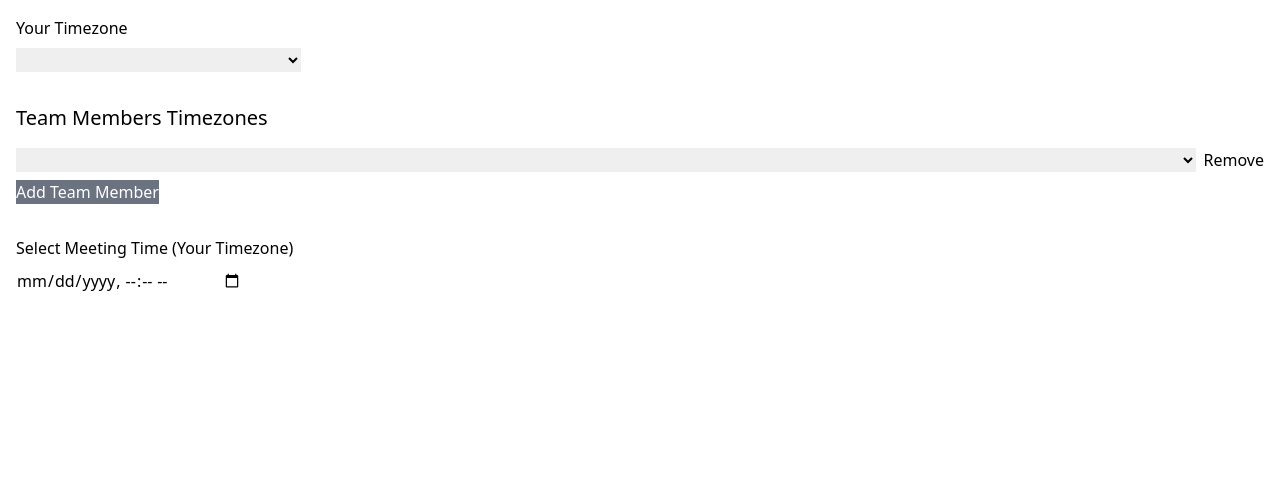
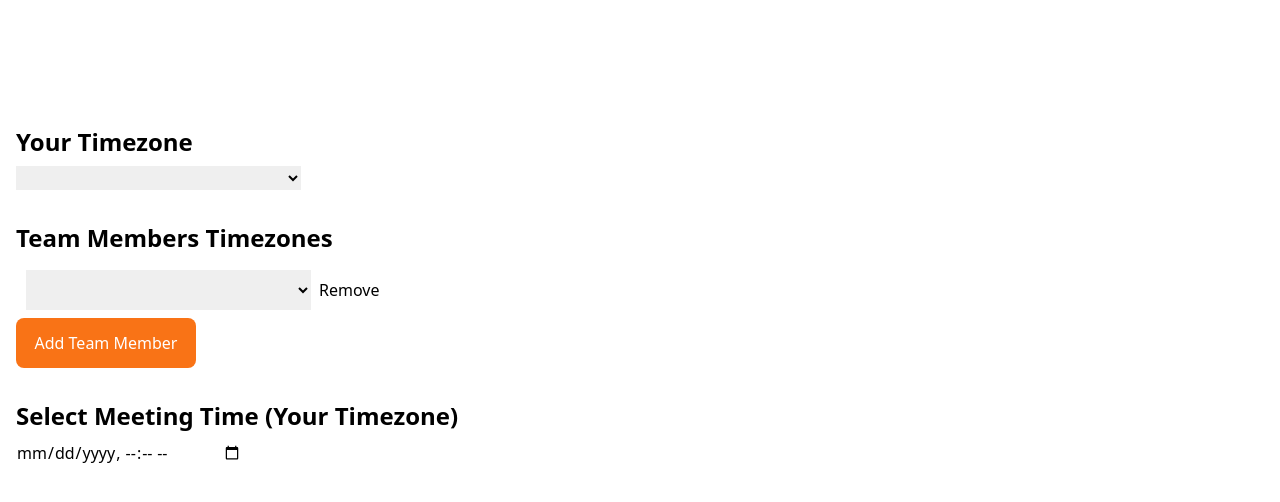
Before and after one commit to Ollatomiwa/timezone-converter, a Nuxt app: page /converter in a window 1280 px wide. Shown: the top 502 px of the page. Built offline with nearby package versions, Linux system fonts and the light colour scheme.

Commit message:
utctimezone error fix with updated library name

```diff
--- a/pages/converter.vue
+++ b/pages/converter.vue
@@ -1,8 +1,8 @@
 <template>
-    <div class="container mx-auto p-4">
+  <div class="container mx-auto p-4 sm:h-[420px]  lg:text-left sm:text-center ">
     <!-- User Timezone Selection -->
-      <div class="mb-8">
-        <label class="block mb-2">Your Timezone</label>
+    <div class="mb-8 ">
+      <label class="block mb-2  font-bold text-2xl lg:pt-[50px] md:mt-[60px]">Your Timezone</label>
       <select v-model="userTimezone" class="select select-bordered">
         <option v-for="tz in timezones" :key="tz" :value="tz">{{ tz }}</option>
       </select>
@@ -10,19 +10,32 @@
 
     <!-- Team Members Timezones -->
     <div class="mb-8">
-        <h3 class="text-xl mb-4">Team Members Timezones</h3>
-        <div v-for="(member, index) in teamMembers" :key="index" class="flex gap-2 mb-2">
+      <h3 class="text-2xl mb-4 font-bold">Team Members Timezones</h3>
+      <div
+        v-for="(member, index) in teamMembers"
+        :key="index"
+        class="flex gap-2 mb-2 w-[120px] lg:h-[40px] md:h-[40px] lg:ml-[10px] md:ml-[200px]  "
+      >
         <select v-model="member.timezone" class="select select-bordered flex-1">
-            <option v-for="tz in timezones" :key="tz" :value="tz">{{ tz }}</option>
+          <option v-for="tz in timezones" :key="tz" :value="tz">
+            {{ tz }}
+          </option>
         </select>
-          <button @click="removeMember(index)" class="btn btn-error">Remove</button>
+        <button @click="removeMember(index)" class="btn btn-error">
+          Remove
+        </button>
       </div>
-        <button @click="addMember" class="btn btn-secondary bg-gray-500 text-white">Add Team Member</button>
+      <button
+        @click="addMember"
+        class="btn rounded-lg w-[180px] h-[50px]  bg-orange-500 text-white hover:bg-orange"
+      >
+        Add Team Member
+      </button>
     </div>
 
     <!-- Meeting Time Selection -->
     <div class="mb-8">
-        <label class="block mb-2">Select Meeting Time (Your Timezone)</label>
+      <label class="block mb-2 font-bold text-2xl">Select Meeting Time (Your Timezone)</label>
       <input
         type="datetime-local"
         v-model="meetingTime"
@@ -31,78 +44,95 @@
     </div>
 
     <!-- Results Display -->
-      <div v-if="meetingTime" class="bg-gray-600 p-4 rounded-lg">
+    <div v-if="meetingTime" class="bg-gray-600 p-4 rounded-lg max-w-[600px] lg:ml-[1px] md:ml-[110px]">
       <h3 class="text-xl mb-4 text-white">Meeting Times</h3>
       <div class="mb-4">
-          <pre class="bg-base-100 p-4 rounded text-white text-3xl" >{{ messageContent }}</pre>
+        <pre class="bg-base-100 p-4 rounded text-white text-xl">{{
+          messageContent
+        }}</pre>
       </div>
       <div class="flex gap-2">
-          <button @click="copyMessage" class="btn bg-white">Copy Message</button>
-          <button @click="shareMessage" class="btn btn-info bg-white">Share</button>
+        <button @click="copyMessage" class="btn rounded-lg w-[120px] h-[50px]  bg-orange-500 text-white">Copy Message</button>
+        <button @click="shareMessage" class="btn rounded-lg w-[110px] h-[50px]  bg-orange-500 text-white">
+          Share
+        </button>
       </div>
     </div>
   </div>
 </template>
 
 <script setup>
+import { useClipboard } from "@vueuse/core";
+import * as dateFnsTz from "date-fns-tz";
 
-  import { useClipboard } from '@vueuse/core'
-  import * as dateFnsTz from 'date-fns-tz'
+const { toZonedTime, fromZonedTime, format } = dateFnsTz;
 
-    const { utcToZonedTime, zonedTimeToUtc, format } = dateFnsTz
+const timezones = Intl.supportedValuesOf("timeZone");
+const userTimezone = ref(Intl.DateTimeFormat().resolvedOptions().timeZone);
+const teamMembers = ref([{ timezone: userTimezone.value }]);
+const meetingTime = ref("");
 
-
-  const timezones = Intl.supportedValuesOf('timeZone')
-
-  const userTimezone = ref(Intl.DateTimeFormat().resolvedOptions().timeZone)
-  const teamMembers = ref([{ timezone: '' }])
-  const meetingTime = ref('')
-
-  const { copy: copyToClipboard } = useClipboard()
+const { copy: copyToClipboard } = useClipboard();
 
 const addMember = () => {
-    teamMembers.value.push({ timezone: '' })
-  }
+  teamMembers.value.push({ timezone: "" });
+};
 
 const removeMember = (index) => {
-    teamMembers.value.splice(index, 1)
-  }
+  teamMembers.value.splice(index, 1);
+};
 
 const messageContent = computed(() => {
-    if (!meetingTime.value) return ''
+  if (!meetingTime.value) return "";
 
-    const date = new Date(meetingTime.value)
-    const lines = []
+  const date = new Date(meetingTime.value);
+  const lines = [];
 
-    lines.push(`Meeting Time:`)
-    lines.push(`- ${userTimezone.value}: ${formatInTimeZone(date, userTimezone.value, 'yyyy-MM-dd HH:mm zzz')}`)
+  lines.push(`Meeting Time:`);
+  lines.push(
+    `- ${userTimezone.value}: ${formatInTimeZone(
+      date,
+      userTimezone.value,
+      "yyyy-MM-dd HH:mm zzz"
+    )}`
+  );
 
-    teamMembers.value.forEach(member => {
-      lines.push(`- ${member.timezone}: ${formatInTimeZone(date, member.timezone, 'yyyy-MM-dd HH:mm zzz')}`)
-    })
+  teamMembers.value.forEach((member) => {
+    if (member.timezone) {
+      lines.push(
+        `- ${member.timezone}: ${formatInTimeZone(
+          date,
+          member.timezone,
+          "yyyy-MM-dd HH:mm zzz"
+        )}`
+      );
+    }
+  });
 
-    return lines.join('\n')
-  })
+  return lines.join("\n");
+});
 
 const copyMessage = () => {
-    copyToClipboard(messageContent.value)
-    alert('Copied to clipboard!')
-  }
+  copyToClipboard(messageContent.value);
+  alert("Copied to clipboard!");
+};
 
 const shareMessage = async () => {
   try {
     await navigator.share({
-        title: 'Meeting Time',
-        text: messageContent.value
-      })
+      title: "Meeting Time",
+      text: messageContent.value,
+    });
   } catch (err) {
     // Fallback for browsers without Web Share API
-      copyMessage()
+    copyMessage();
   }
-  }
+};
 
 // Helper function to format dates
 const formatInTimeZone = (date, tz, formatStr) => {
-    return format(utcToZonedTime(zonedTimeToUtc(date, userTimezone.value), tz), formatStr, { timeZone: tz })
-  }
+  const zonedDate = toZonedTime(date, tz) // Convert to target timezone
+  return format(zonedDate, formatStr, { timeZone: tz }) // Format the date
+};
+
 </script>
```
Lines whose indentation alone changed are shown as unchanged.
